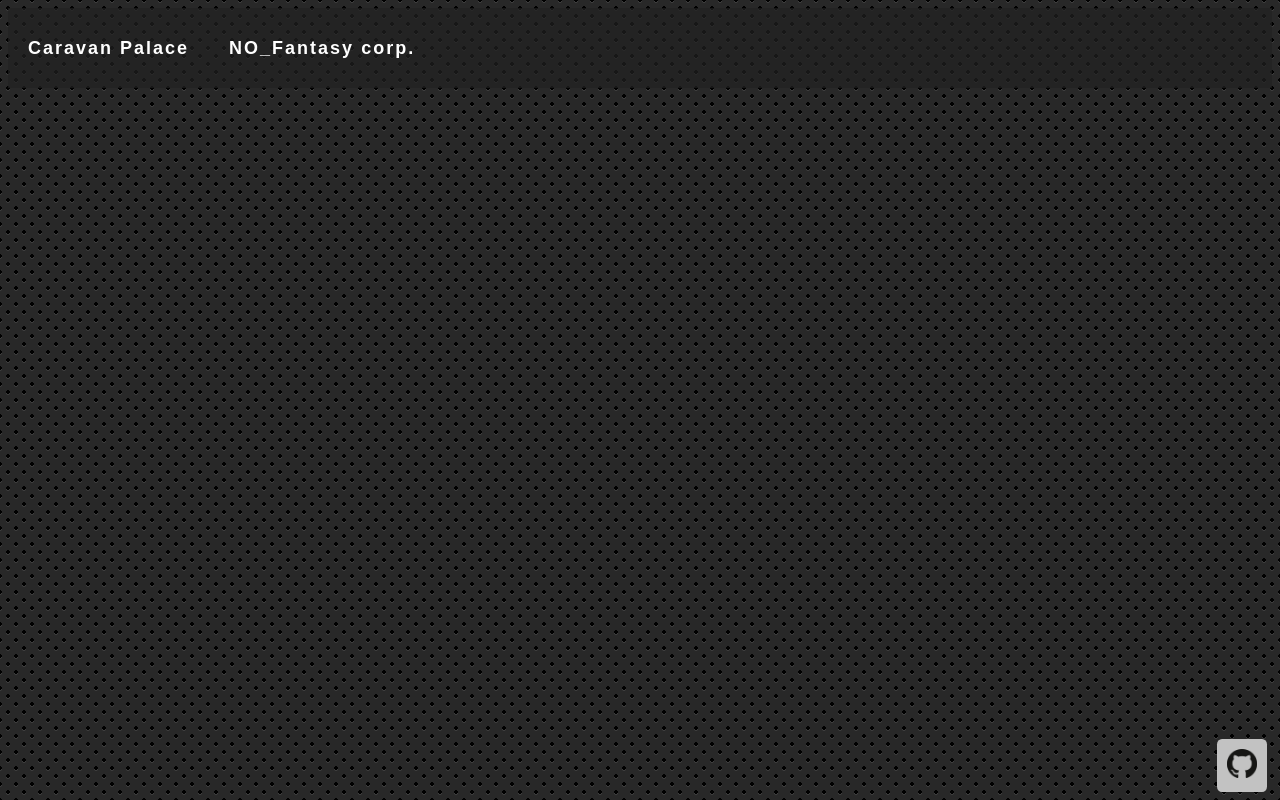
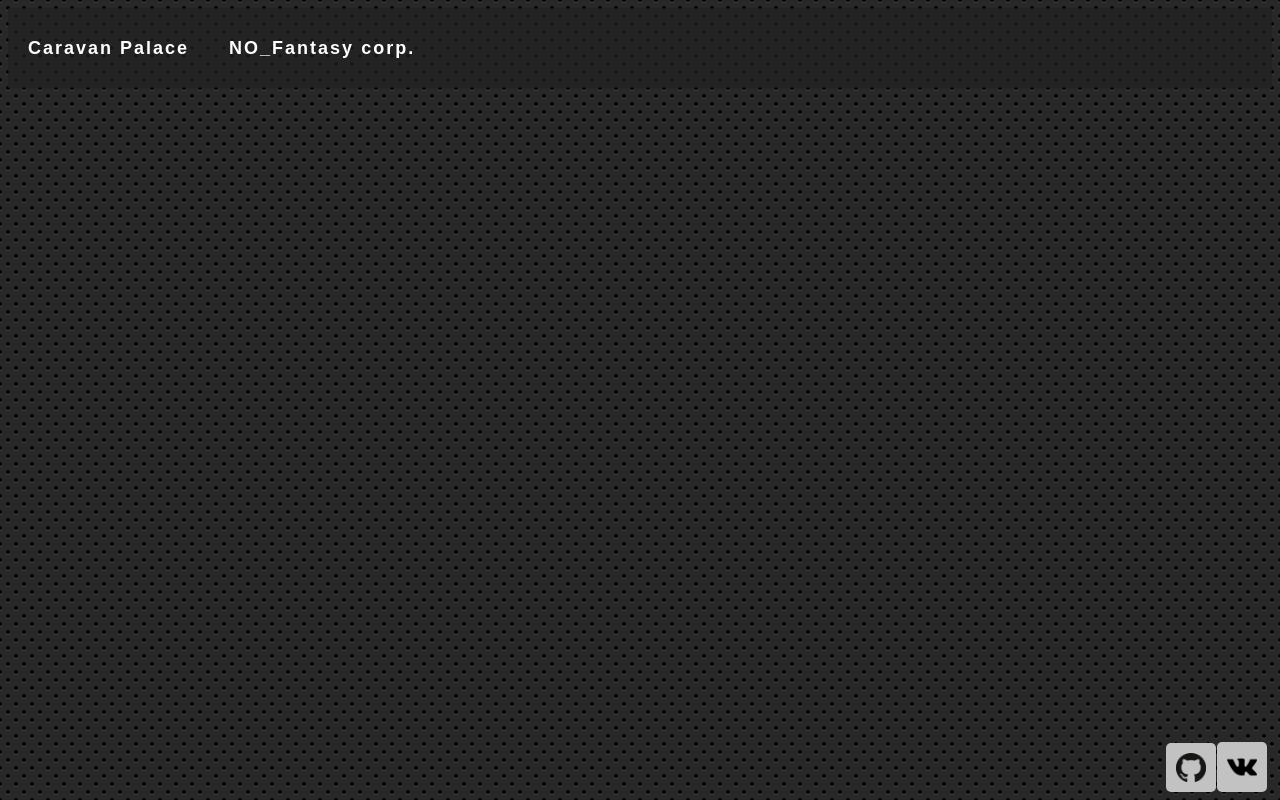
Before and after one commit to C0smoCat/skripmen.github.io, a plain HTML site: page index.html in a window 1280 px wide. Drawn offline with Linux system fonts and the light colour scheme.

Commit message:
menu_three

```diff
--- a/index.html
+++ b/index.html
@@ -23,6 +23,9 @@
         <a href="https://github.com/SkripMen/skripmen.github.io">
             <img class="github" src="gitHub.png" alt="">
         </a>
+        <a href="vk/index.html">
+            <img class="vk" src="VK.png" alt="">
+        </a>
 
     </div>
 
--- a/stile.css
+++ b/stile.css
@@ -9,7 +9,16 @@ a {
     text-decoration: none;
 }
 
-.git {
+.github {
+    position: absolute;
+    bottom: 1%;
+    right: 5%;
+    background-color: rgb(194, 194, 194);
+    padding: 10px;
+    border-radius: 10%;
+}
+
+.vk {
     position: absolute;
     bottom: 1%;
     right: 1%;
@@ -18,14 +27,22 @@ a {
     border-radius: 10%;
 }
 
-.git:hover {
+.github:hover {
     background: rgb(250, 250, 250);
     transition: .3s linear;
     border-radius: 19px;
     padding: 10px;
 }
 
-.github {
+.vk:hover {
+    background: linear-gradient(to bottom right, #08458a, #0077ff);
+    transition: .3s linear;
+    border-radius: 19px;
+    padding: 10px;
+}
+
+.github,
+.vk {
     max-width: 30px;
 }
 
--- /dev/null
+++ b/vk/style.css
@@ -0,0 +1,3 @@
+body {
+    background-image: url("vkprev.jpg");
+}
```
Also changed, not shown: vk/index.html (added, +16 -0 lines), VK.png (added), vk/vkprev.jpg (added).
